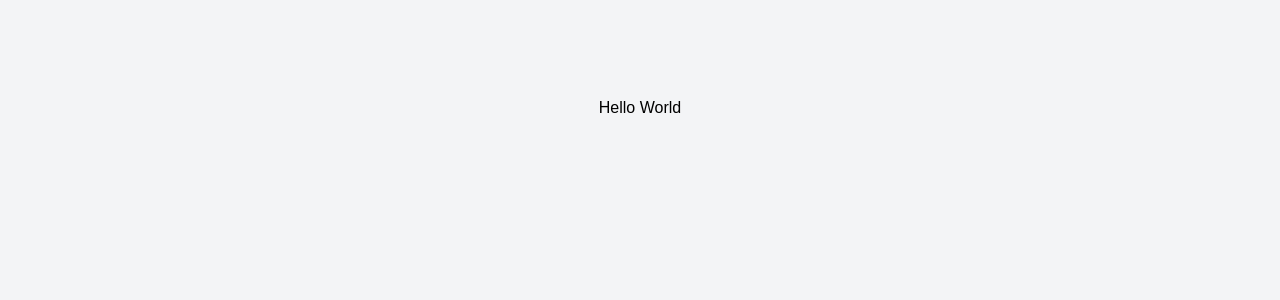
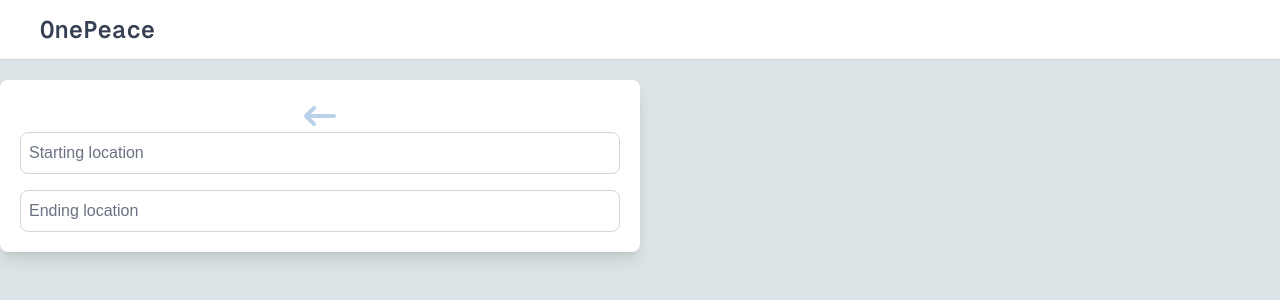
Before and after one commit to gyordong/sjhacks25, a Next.js app in the folder frontend/: page / in a window 1280 px wide. Shown: the top 300 px of the page. Built offline with nearby package versions, Linux system fonts and the light colour scheme.

Commit message:
frontend page.js changes

```diff
--- a/frontend/src/app/page.js
+++ b/frontend/src/app/page.js
@@ -1,9 +1,31 @@
 import Image from "next/image";
+import { FaArrowLeftLong } from "react-icons/fa6";
+
 
 export default function Home() {
   return (
-    <div className="bg-gray-100 flex min-h-screen flex-col items-center justify-between p-24">
-      <h1 className="text-black">Hello World</h1>
+    <div className="flex min-h-screen flex-col items-center justify-start " style={{ backgroundColor: "rgb(218, 227, 229)" }}>
+
+      <nav className="bg-white border-b-1 border-gray-300 w-full h-15 flex items-center justify-left pl-10">
+        <h1 className="text-gray-700 text-2xl font-mono font-semibold">OnePeace</h1>
+      </nav>
+
+      <div className="flex flex-row w-full justify-left mt-5 gap-5">
+        <card className="bg-white shadow-lg rounded-lg p-5 w-1/2 flex flex-col items-center">
+          <FaArrowLeftLong className="size-8" style={{ color: "rgb(187, 209, 234)" }}></FaArrowLeftLong>
+          <input
+            type="text"
+            placeholder="Starting location"
+            className="border border-gray-300 rounded-lg p-2 w-full mb-4 placeholder-gray-500"
+          />
+          <input
+            type="text"
+            placeholder="Ending location"
+            className="border border-gray-300 rounded-lg p-2 w-full placeholder-gray-500"
+          />
+        </card>
+      </div>
+
     </div>
   );
 }
```
